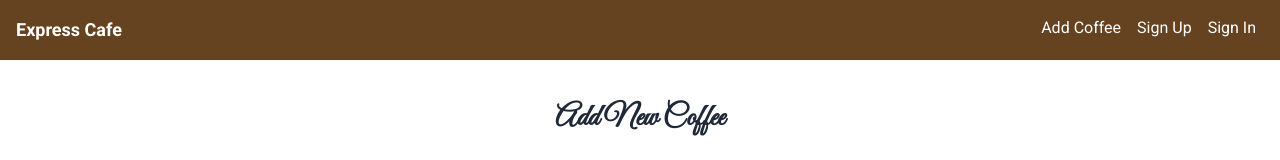
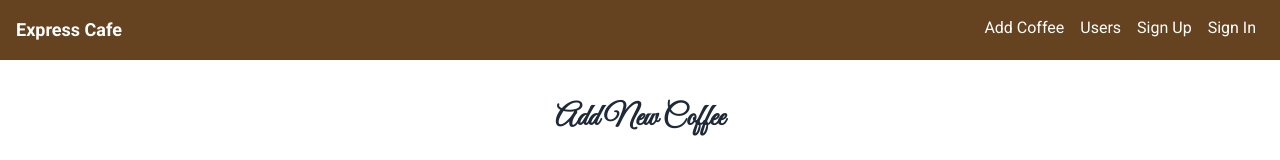
Before and after one commit to shahsarefin/Express-Cafe, a React (Vite) app in the folder express-cafe-client/: page /add-coffee in a window 1280 px wide. Shown: the top 160 px of the page. Built offline with nearby package versions, Linux system fonts and the light colour scheme; no server answers.

Commit message:
added users route to navbar

```diff
--- a/express-cafe-client/src/components/Navbar.jsx
+++ b/express-cafe-client/src/components/Navbar.jsx
@@ -16,6 +16,7 @@ const Navbar = () => {
         <Link to="/" className="text-white text-lg font-bold">Express Cafe</Link>
         <div>
           <Link to="/add-coffee" className="text-white mx-2">Add Coffee</Link>
+          <Link to="/users" className="text-white mx-2">Users</Link>
           {!currentUser ? (
             <>
               <Link to="/sign-up" className="text-white mx-2">Sign Up</Link>
```
